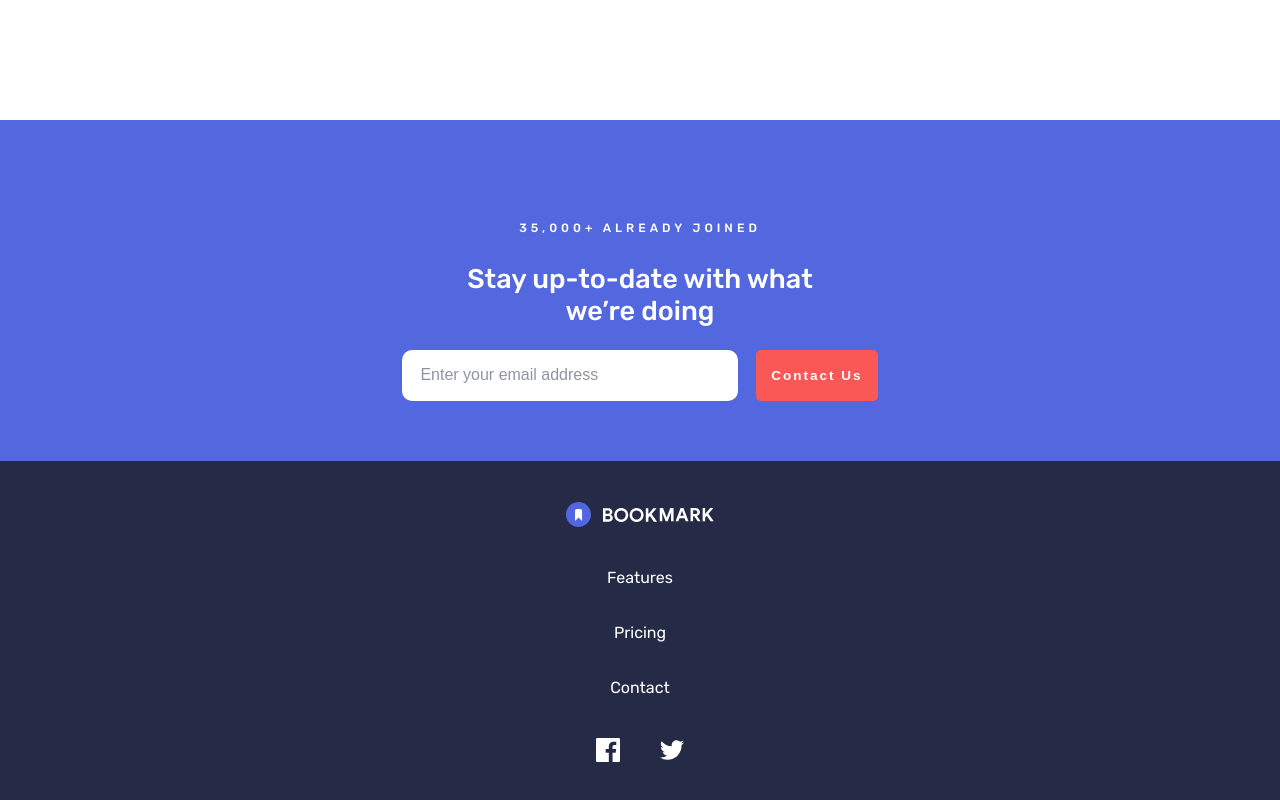
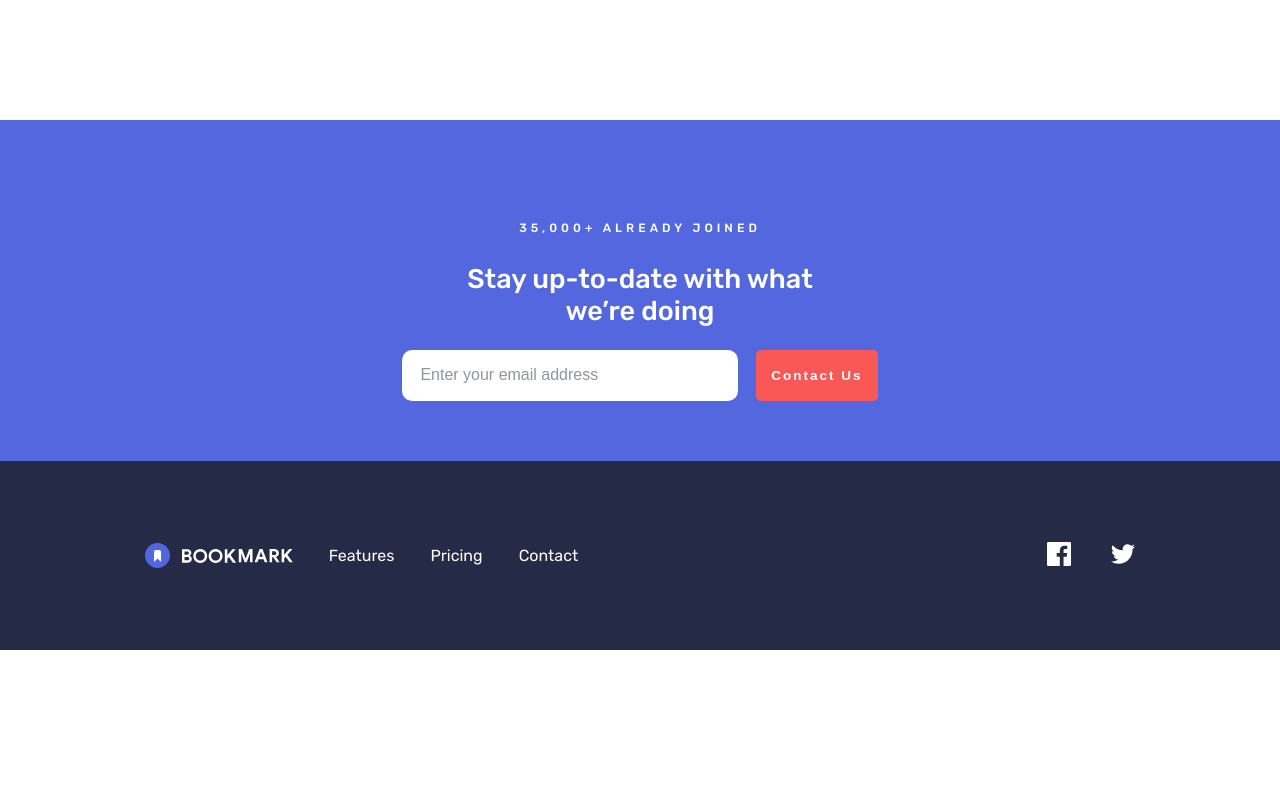
Before and after one commit to roc2246/bookmark__FEM, a website: page index.html in a window 1280 px wide. Shown: the part 3062-3862 px from the top of the page. After the commit the page ends 3712 px from the top, so only its background shows below. Drawn offline with Linux system fonts and the light colour scheme.

Commit message:
Made .bottom more responsive

```diff
--- a/index.html
+++ b/index.html
@@ -145,7 +145,9 @@
             />
             <h3 class="browser__heading">Add to Chrome</h3>
             <p class="browser__paragraph">Minimum version 62</p>
-            <div class="browser__line-break line-break line-break--dotted">&nbsp;</div>
+            <div class="browser__line-break line-break line-break--dotted">
+              &nbsp;
+            </div>
             <button class="browser__btn btn btn--blue">
               Add & Install Extension
             </button>
@@ -159,7 +161,9 @@
             />
             <h3 class="browser__heading">Add to Firefox</h3>
             <p class="browser__paragraph">Minimum version 55</p>
-            <div class="browser__line-break line-break line-break--dotted">&nbsp;</div>
+            <div class="browser__line-break line-break line-break--dotted">
+              &nbsp;
+            </div>
             <button class="browser__btn btn btn--blue">
               Add & Install Extension
             </button>
@@ -173,7 +177,9 @@
             />
             <h3 class="browser__heading">Add to Opera</h3>
             <p class="browser__paragraph">Minimum version 46</p>
-            <div class="browser__line-break line-break line-break--dotted">&nbsp;</div>
+            <div class="browser__line-break line-break line-break--dotted">
+              &nbsp;
+            </div>
             <button class="browser__btn btn btn--blue">
               Add & Install Extension
             </button>
@@ -305,14 +311,15 @@
         </form>
       </section>
       <div class="bottom">
-        <img
-          src="./images/logo-bookmark-bottom.svg"
-          alt="bookmark-logo"
-          class="bookmark-logo"
-        />
-
         <nav class="nav nav--bottom">
           <ul class="nav__links">
+            <li class="nav__link">
+              <img
+                src="./images/logo-bookmark-bottom.svg"
+                alt="bookmark-logo"
+                class="bookmark-logo"
+              />
+            </li>
             <li class="nav__link">
               <a href="" class="nav__anchor">Features</a>
             </li>
--- a/sass/layouts/_flex.scss
+++ b/sass/layouts/_flex.scss
@@ -17,12 +17,19 @@ header {
     gap: rem(36px);
   }
 
+  @media (min-width: 720px) {
+    &--bottom > &__links {
+      flex-direction: row;
+    }
+  }
+
   &--bottom > &__links,
   &__link {
     justify-content: center;
   }
 
   &--social-media > &__links {
+    margin-left: auto;
     display: flex;
     flex-direction: row;
     gap: rem(40px);
@@ -84,3 +91,11 @@ header {
   flex-direction: column;
   align-items: center;
 }
+
+@media (min-width: 720px) {
+  .bottom {
+    flex-direction: row;
+    justify-content: space-between;
+    gap: 1rem;
+  }
+}
--- a/sass/sections/_bottom.scss
+++ b/sass/sections/_bottom.scss
@@ -5,6 +5,15 @@
   color: white;
 }
 
+
+@media (min-width: 720px) {
+    .bottom {
+     padding-left: #{"max(#{rem(31px)}, 11.3vw)"};
+     padding-right: #{"max(#{rem(31px)}, 11.3vw)"};
+    }
+  }
+
+
 .nav {
   &--bottom {
     margin-top: rem(41px);
```
Also changed, not shown: css/style.css.
